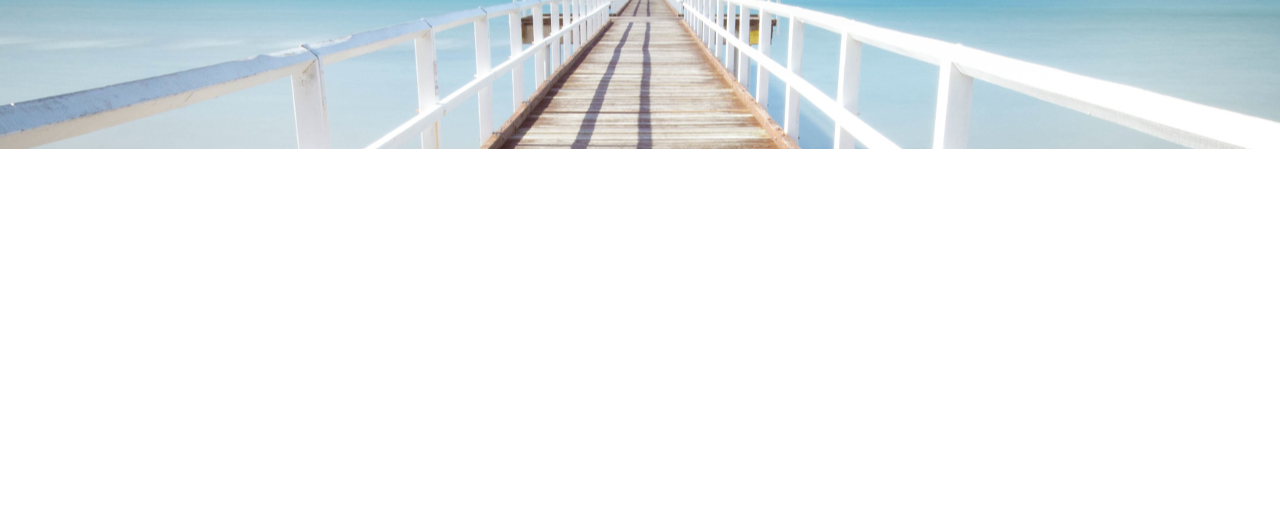
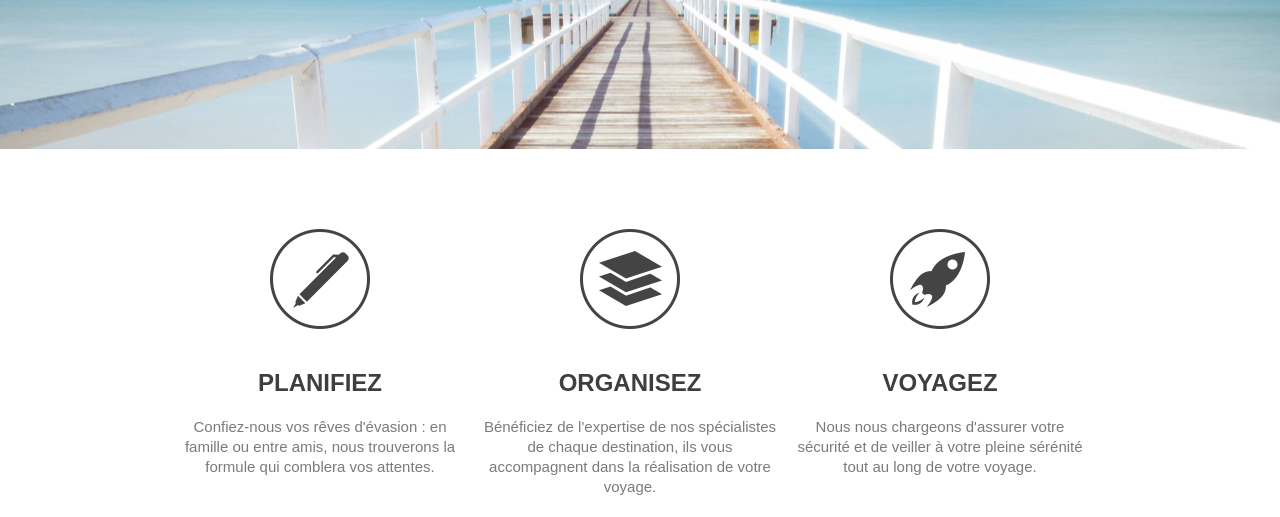
Before and after one commit to Gerigo/AgencyProject, a plain HTML site: page index.html in a window 1280 px wide. Shown: the part 491-1008 px from the top of the page. Before the commit the page ends 800 px from the top, so only its background shows below. Drawn offline with Linux system fonts and the light colour scheme.

Commit message:
Steps part and adding style corresponding

```diff
--- a/index.html
+++ b/index.html
@@ -32,7 +32,20 @@
             </section>
             <section id="steps">
                 <div class="wrapper">
-
+                    <ul>
+                        <li id="step1">
+                            <h4>Planifiez</h4>
+                            <p>Confiez-nous vos rêves d'évasion : en famille ou entre amis, nous trouverons la formule qui comblera vos attentes.</p>
+                        </li>
+                        <li id="step2">
+                            <h4>Organisez</h4>
+                            <p>Bénéficiez de l'expertise de nos spécialistes de chaque destination, ils vous accompagnent dans la réalisation de votre voyage.</p>
+                        </li>
+                        <li id="step3">
+                            <h4>Voyagez</h4>
+                            <p>Nous nous chargeons d'assurer votre sécurité et de veiller à votre pleine sérénité tout au long de votre voyage.</p>
+                        </li>
+                    </ul>
                 </div>
 
             </section>
--- a/style.css
+++ b/style.css
@@ -19,6 +19,16 @@ h1{
 h2{
     color: rgb(66, 61, 61);
     font-size: 55px;
+}
+
+h4{
+    font-size:24px;
+    color: rgb(66, 61, 61);
+}
+
+p{
+    line-height: 20px;
+    color: rgb(124, 122, 122)
 }
 
 ul{
@@ -108,4 +118,41 @@ header nav ul li a:hover{
     opacity: 0.8;
 }
 
+.button1:hover{
+    background: rgb(68, 141, 190);
+}
+
 /* ------------- Steps -------------- */
+
+#steps ul{
+    margin: 80px 0;
+}
+
+#steps ul li{
+    width: 300px;
+    float: left;
+    padding-top: 140px;
+    margin-right: 10px;
+    text-align:center;
+}
+
+#steps h4{
+    text-transform: uppercase;
+    margin-bottom: 20px;
+}
+
+#steps p{
+    margin-bottom: 20px;
+}
+
+#step1{
+    background: url(../AgencyProject/img/steps-icon-1.png) no-repeat top center;
+}
+
+#step2{
+    background: url(../AgencyProject/img/steps-icon-2.png) no-repeat top center;
+}
+
+#step3{
+    background: url(../AgencyProject/img/steps-icon-3.png) no-repeat top center;
+}
```
